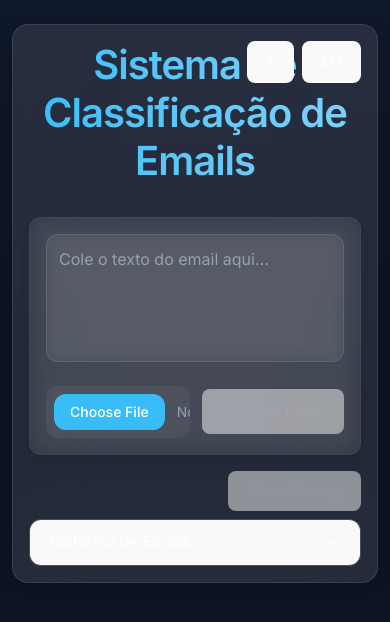
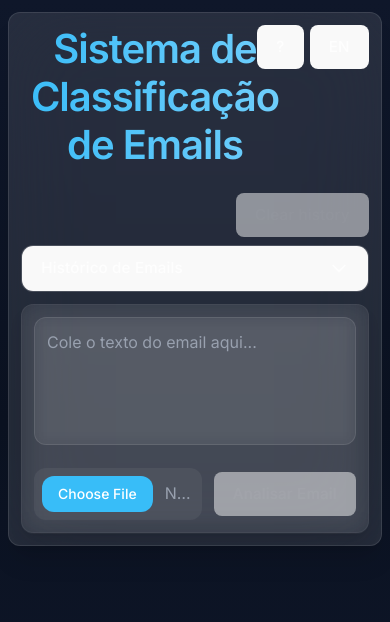
Before and after one commit to LSkevi/Email-Categorizer, a React (Vite) app in the folder frontend/: page / in a window 390 px wide. Shown: the top 622 px of the page. Built offline with nearby package versions, Linux system fonts and the light colour scheme.

Commit message:
Mobile UX

```diff
--- a/frontend/src/App.jsx
+++ b/frontend/src/App.jsx
@@ -80,21 +80,22 @@ export default function App() {
   const hasHistory = useMemo(() => history.length > 0, [history.length]);
 
   return (
-    <div className="min-h-screen bg-[#0F172A] bg-gradient-to-b from-[#0F172A] via-[#0B1221] to-[#0F172A] py-6 px-3">
+    <div className="min-h-screen bg-[#0F172A] bg-gradient-to-b from-[#0F172A] via-[#0B1221] to-[#0F172A] py-3 px-2 sm:py-6 sm:px-3">
       <div className="relative w-full max-w-6xl mx-auto">
         {/* Decorative elements */}
         <div className="absolute -z-10 blur-[50px] bg-gradient-to-r from-[#38BDF8]/25 to-[#38BDF8]/10 w-full h-full" />
 
         {/* Main content */}
-        <div className="relative bg-white/10 backdrop-blur-2xl rounded-2xl p-4 border border-white/10 shadow-xl">
+        <div className="relative bg-white/10 backdrop-blur-2xl rounded-xl sm:rounded-2xl p-3 sm:p-4 border border-white/10 shadow-xl">
           {/* Header buttons */}
-          <div className="absolute top-4 right-4 flex items-center gap-2">
+          <div className="absolute top-3 right-3 sm:top-4 sm:right-4 flex items-center gap-1.5 sm:gap-2">
             {/* Instructions button */}
             <button
               onClick={openInstructions}
-              className="px-3 py-1.5 rounded-lg
+              className="px-2.5 py-1.5 sm:px-3 rounded-lg
                        bg-white/5 hover:bg-white/10 transition-all
-                       text-white/80 hover:text-white text-sm font-medium"
+                       text-white/80 hover:text-white text-sm font-medium
+                       touch-manipulation"
               title="Instructions"
             >
               ?
@@ -103,22 +104,23 @@ export default function App() {
             {/* Language switch button */}
             <button
               onClick={toggleLanguage}
-              className="px-3 py-1.5 rounded-lg
+              className="px-2.5 py-1.5 sm:px-3 rounded-lg
                        bg-white/5 hover:bg-white/10 transition-all
-                       text-white/80 text-sm font-medium"
+                       text-white/80 text-sm font-medium
+                       touch-manipulation"
             >
               {i18n.language === "pt" ? "EN" : "PT"}
             </button>
           </div>
 
-          <h1 className="text-4xl font-semibold mb-6 pb-2 text-center bg-clip-text text-transparent bg-gradient-to-r from-[#38BDF8] to-[#7DD3FC] tracking-tight">
+          <h1 className="text-2xl sm:text-3xl lg:text-4xl font-semibold mb-4 sm:mb-6 pb-2 text-center bg-clip-text text-transparent bg-gradient-to-r from-[#38BDF8] to-[#7DD3FC] tracking-tight pr-20 sm:pr-0">
             {t("title")}
           </h1>
 
-          {/* Two-column layout: left (form + result), right (history) */}
-          <div className="grid grid-cols-1 lg:grid-cols-3 gap-4">
-            <div className="lg:col-span-2 flex flex-col gap-4">
-              <div className="w-full bg-white/5 hover:bg-white/10 transition-all duration-300 rounded-xl p-4 backdrop-blur-md shadow-lg border border-white/5">
+          {/* Mobile-first layout: stack on mobile, side-by-side on lg+ */}
+          <div className="flex flex-col lg:grid lg:grid-cols-3 gap-3 sm:gap-4">
+            <div className="lg:col-span-2 flex flex-col gap-3 sm:gap-4">
+              <div className="w-full bg-white/5 hover:bg-white/10 transition-all duration-300 rounded-xl p-3 sm:p-4 backdrop-blur-md shadow-lg border border-white/5">
                 <UploadForm setResult={handleResult} />
               </div>
 
@@ -129,12 +131,12 @@ export default function App() {
               )}
             </div>
 
-            <aside className="w-full lg:sticky lg:top-4 self-start">
+            <aside className="w-full lg:sticky lg:top-4 self-start order-first lg:order-last">
               <div className="flex justify-end mb-2">
                 <button
                   onClick={() => setShowClearDialog(true)}
                   disabled={!hasHistory}
-                  className="px-3 py-1.5 rounded-md text-xs font-medium border border-white/10 text-white/80 bg-white/5 hover:bg-white/10 transition disabled:opacity-50 disabled:cursor-not-allowed"
+                  className="px-2.5 py-1.5 sm:px-3 rounded-md text-xs font-medium border border-white/10 text-white/80 bg-white/5 hover:bg-white/10 transition disabled:opacity-50 disabled:cursor-not-allowed touch-manipulation"
                   title={t("history.clear", "Clear history")}
                 >
                   {t("history.clear", "Clear history")}
--- a/frontend/src/index.css
+++ b/frontend/src/index.css
@@ -30,6 +30,8 @@ body {
   margin: 0;
   min-width: 320px;
   min-height: 100vh;
+  overflow-x: hidden; /* Prevent horizontal scroll on mobile */
+  -webkit-overflow-scrolling: touch; /* Smooth scrolling on iOS */
 }
 
 h1 {
@@ -106,3 +108,32 @@ button:focus-visible {
 .scrollbar-thin::-webkit-scrollbar-thumb:hover {
   background: rgba(255, 255, 255, 0.3);
 }
+
+/* Mobile optimizations */
+@media (max-width: 768px) {
+  /* Improve touch targets */
+  button, a, input, textarea {
+    min-height: 44px; /* Minimum touch target size */
+  }
+
+  /* Better text sizing on mobile */
+  html {
+    -webkit-text-size-adjust: 100%;
+    text-size-adjust: 100%;
+  }
+
+  /* Improve scrolling performance */
+  * {
+    -webkit-overflow-scrolling: touch;
+  }
+
+  /* Prevent zoom on input focus */
+  input, textarea, select {
+    font-size: 16px !important;
+  }
+
+  /* Better touch interaction */
+  .touch-manipulation {
+    touch-action: manipulation;
+  }
+}
```
